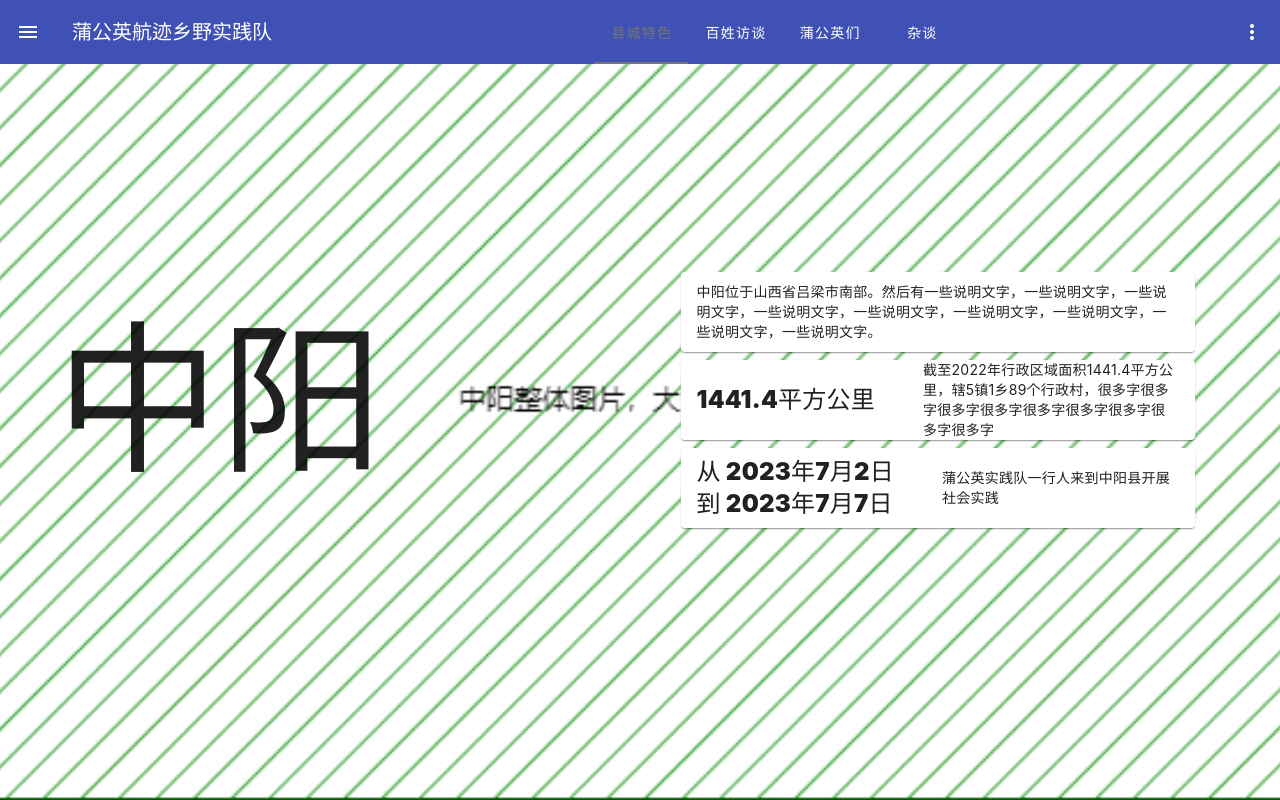
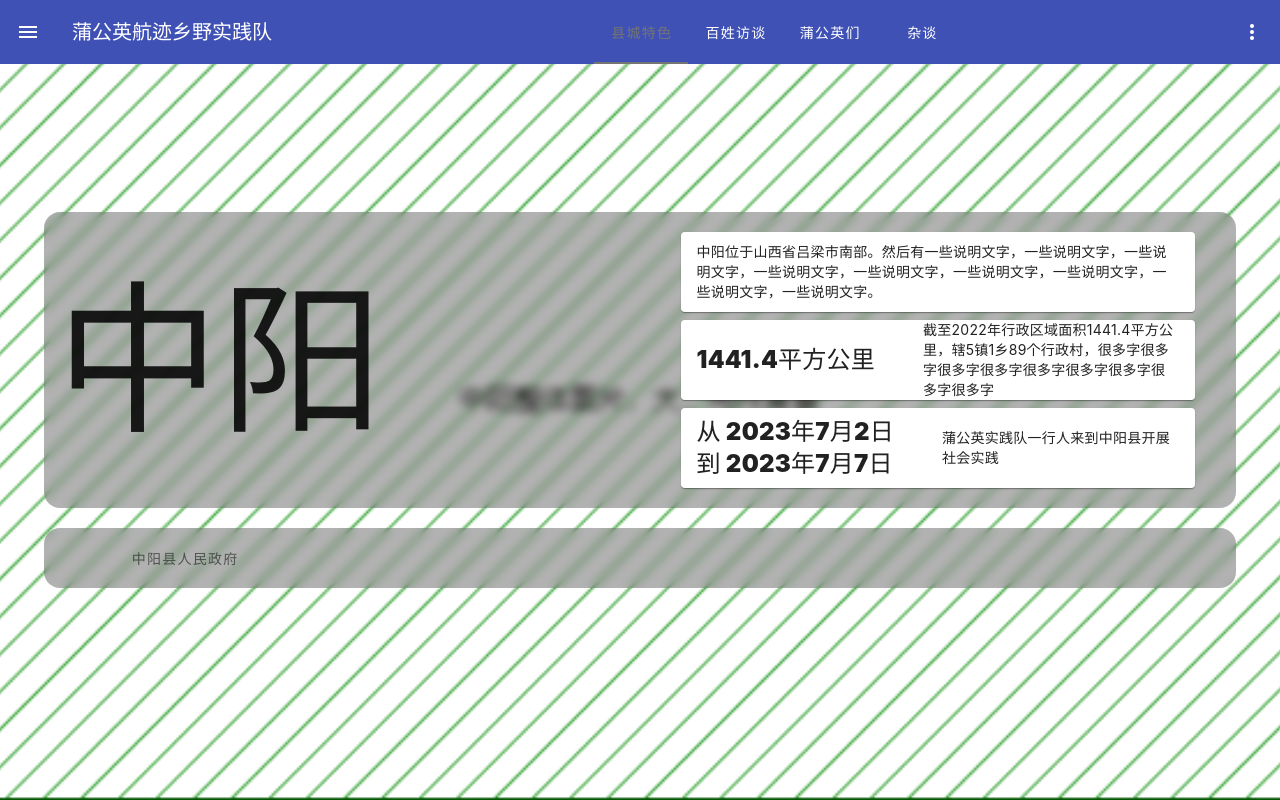
Before and after one commit to TrickEye/dandelion, a Vue app: page /#/overview in a window 1280 px wide. Shown: the top 800 px of the page. Built offline with nearby package versions, Linux system fonts and the light colour scheme.

Commit message:
feat: add acrylic background

```diff
--- a/src/pages/overview.vue
+++ b/src/pages/overview.vue
@@ -23,7 +23,7 @@
   },
   methods: {
     getBreakpoint() {
-      return window.innerWidth > 1280 ? '80vh' : '5em';
+      return window.innerWidth > 1280 ? '40vh' : '5em';
     }
   }
 }
@@ -35,7 +35,7 @@
       <v-img :src="overviewPic" cover class="picture">
         <div class="border-solid-for-test">
           <v-container>
-            <v-row class="d-flex align-center">
+            <v-row class="d-flex align-center blurred radius">
               <v-col cols="12" lg="6" xl="6" class="border-solid-for-test">
                 <div class="title border-solid-for-test">
                   <h1>中阳</h1>
@@ -61,6 +61,13 @@
                     <div>蒲公英实践队一行人来到中阳县开展社会实践</div>
                   </v-card-text>
                 </v-card>
+              </v-col>
+            </v-row>
+            <v-row>
+              <v-col cols="12" class="border-solid-for-test blurred radius mt-5 d-flex justify-center">
+                <v-sheet class="bg-transparent d-flex justify-space-between" width="90%">
+                  <v-btn variant="plain" link href="http://www.sxzhongyang.gov.cn/">中阳县人民政府</v-btn>
+                </v-sheet>
               </v-col>
             </v-row>
           </v-container>
@@ -200,4 +207,14 @@
   transform: scale(0.95);
 }
 
+.blurred {
+  /* 透明黑色亚克力 */
+  background-color: rgba(0, 0, 0, 0.3);
+  backdrop-filter: blur(5px);
+}
+
+.radius {
+  /* 圆角 */
+  border-radius: 1rem;
+}
 </style>
```
